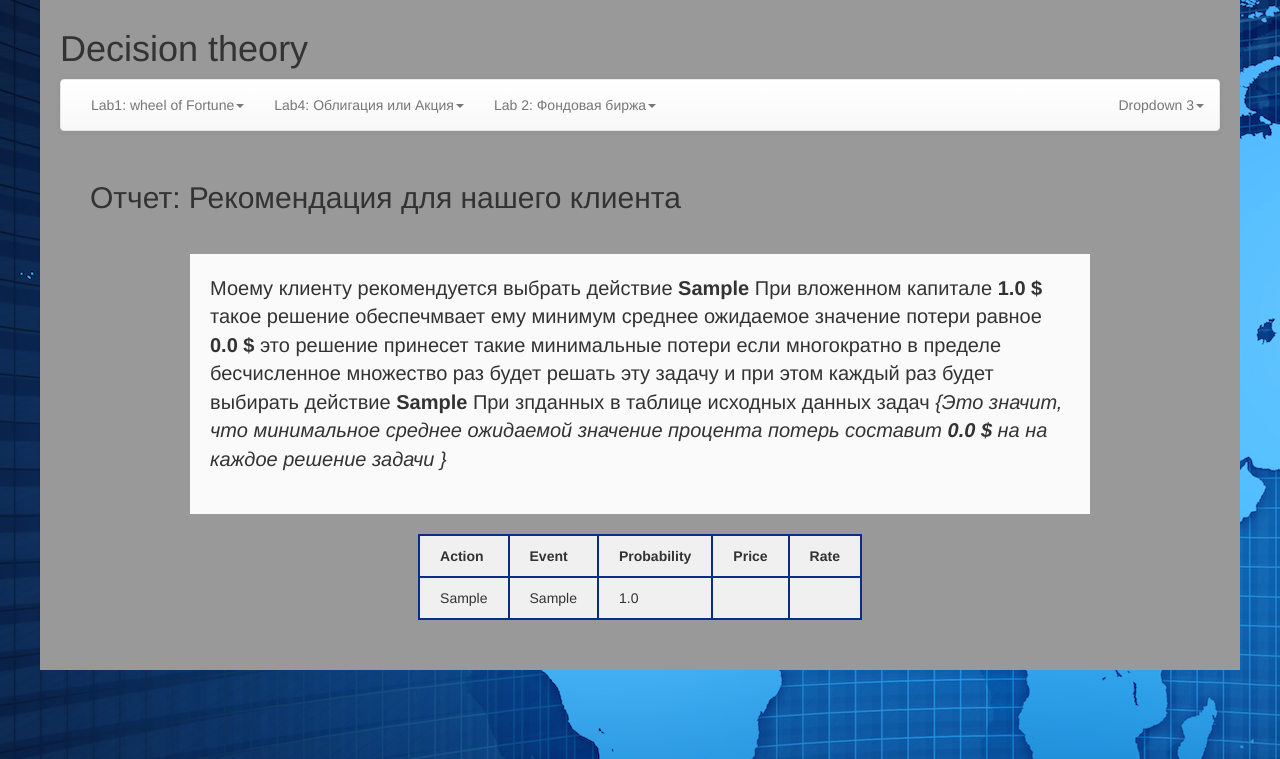
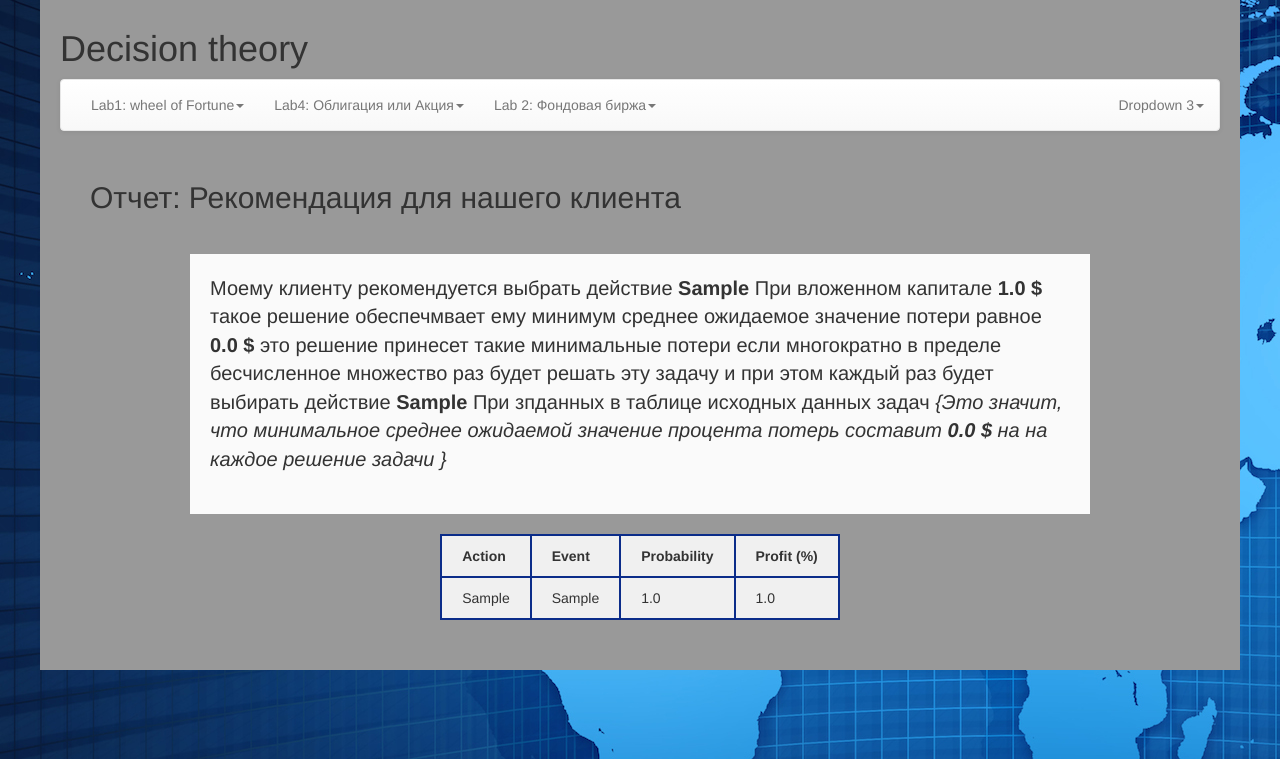
Before and after one commit to Askarb/decisionTheory, a Django app: page /fund/solutioneol in a window 1280 px wide. Shown: the part 41-800 px from the top of the page. Run offline with Django 3.2, Linux system fonts and the light colour scheme; tables that the repository leaves empty hold one stand-in row (values such as "Sample post"); some libraries are stand-ins or nearby versions.

Commit message:
Res before take

```diff
--- a/templates/fund/col.html
+++ b/templates/fund/col.html
@@ -8,7 +8,7 @@
                 <th>Event</th>
                 <th>Probability</th>
                 <th>Profit as %</th>
-                <th>CP %</th>
+                <th>CP $</th>
                 <th>COL</th>
             </tr>
         </thead>
@@ -20,7 +20,7 @@
                 <td>{{ foo.event }}</td>
                 <td>{{ foo.probability }}</td>
                 <td>{{ foo.conditionalProfit }}</td>
-                <td>{{ foo.cp }}</td>
+                <td>{{ foo.cp }} $</td>
                 <td>{{ foo.col }}</td>
             </tr>
 
--- a/templates/fund/eol.html
+++ b/templates/fund/eol.html
@@ -13,7 +13,7 @@
         {% for foo in eol %}
             <tr>
                 {% for i in foo %}
-                    <td>{{ i }} %</td>
+                    <td>{{ i }} </td>
                 {% endfor %}
             </tr>
         {% endfor %}
--- a/templates/fund/reportEOL.html
+++ b/templates/fund/reportEOL.html
@@ -18,8 +18,7 @@
                     <th>Action</th>
                     <th>Event</th>
                     <th>Probability</th>
-                    <th>Price</th>
-                    <th>Rate</th>
+                    <th>Profit (%)</th>
                 </tr>
             </thead>
             <tbody>
@@ -29,8 +28,7 @@
                     <td>{{ foo.action }}</td>
                     <td>{{ foo.event }}</td>
                     <td>{{ foo.probability }}</td>
-                    <td>{{ foo.price }}</td>
-                    <td>{{ foo.rate }}</td>
+                    <td>{{ foo.conditionalProfit }}</td>
                 </tr>
 
             {% endfor %}
--- a/templates/fund/wp.html
+++ b/templates/fund/wp.html
@@ -7,7 +7,7 @@
                 <th>Action</th>
                 <th>Event</th>
                 <th>Probability</th>
-                <th>conditionalProfit</th>
+                <th>Profit as %</th>
                 <th>WP</th>
             </tr>
         </thead>
```
